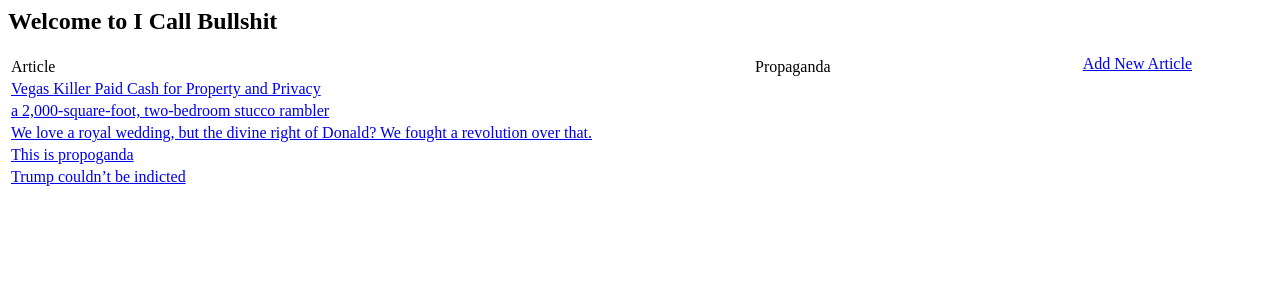
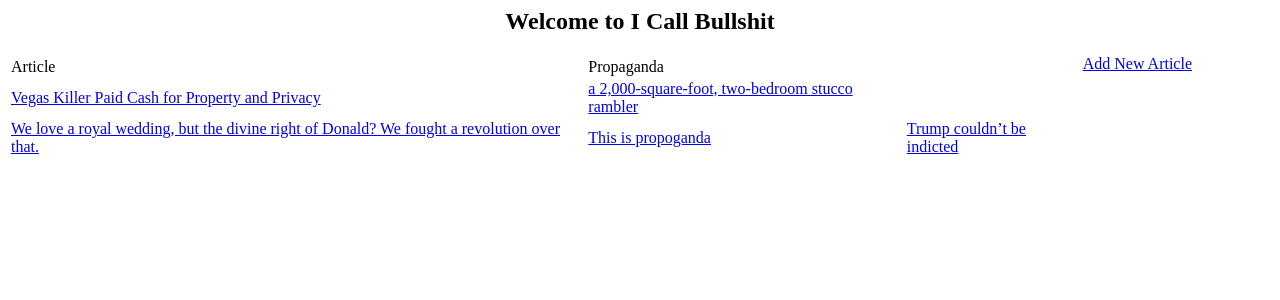
Before and after one commit to mweems/ICallBullShit, a Django app: page /detector/ in a window 1280 px wide. Shown: the top 300 px of the page. Run offline with Django 3.2, Linux system fonts and the light colour scheme; data comes from the database, SQL or seed files in the repository; both versions use the stored data as it was after the commit.

Commit message:
more stuff

```diff
--- a/detector/static/detector/style.css
+++ b/detector/static/detector/style.css
@@ -19,3 +19,6 @@
 .new-prop{
     display: block;
 }
+.header{
+    text-align: center;
+}
--- a/detector/templates/detector/index.html
+++ b/detector/templates/detector/index.html
@@ -5,7 +5,7 @@
     </head>
     <body>
         <h2 class='header'>Welcome to I Call Bullshit</h2>
-        <div style='float:right; margin-right: 5em;'>
+        <div class='back'>
             <a href="create_article">Add New Article</a>
         </div>
         <table>
@@ -14,7 +14,7 @@
                     <td>
                         Article
                     </td>
-                    <td style='padding-left: 10em'>
+                    <td>
                         Propaganda
                     </td>
                 </tr>
@@ -26,11 +26,9 @@
                         <a href="{% url 'detector:detail' article.id %}">{{article}}</a><br>
                     </td>
                     {% for prop in article.props_set.all %}
-                        <tr>
                             <td id='props'>
                                 <a href="{% url 'detector:discussion' prop.id%}">{{prop.body}}</a><br>
                             </td>
-                        </tr>
                     {% endfor %}
                 </tr>
             </tbody>
```
Also changed, not shown: db.sqlite3.
